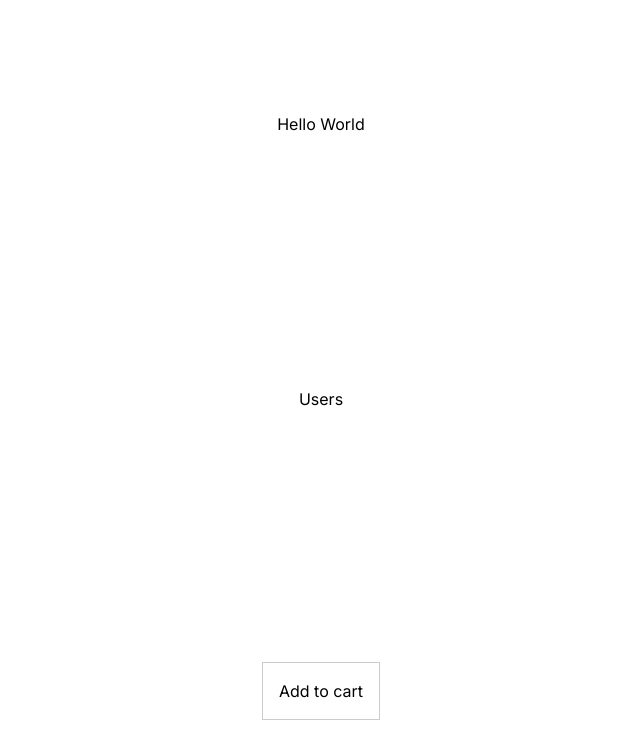
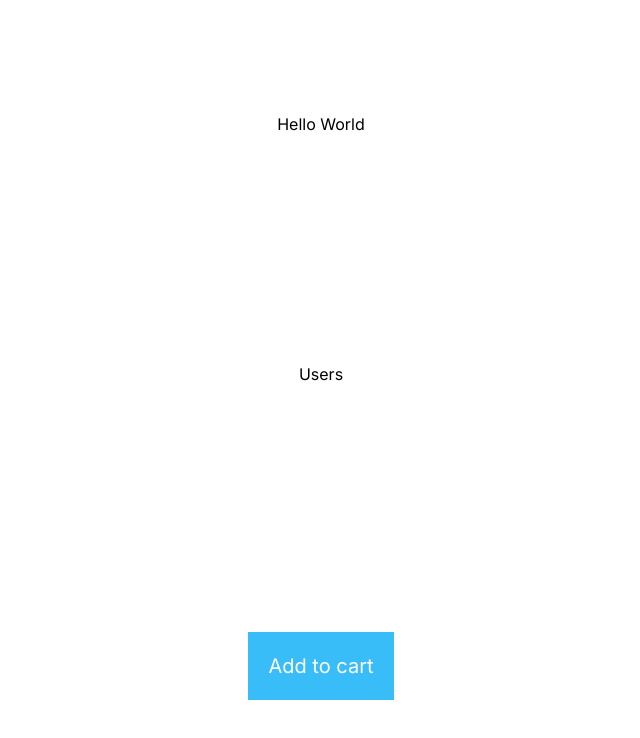
Before and after one commit to codegreene93/error-tracker, a Next.js app: page / in a window 1280 px wide. Shown: the top 738 px of the page, without its empty margins (319-959 px from the left). Built offline with nearby package versions, Linux system fonts and the light colour scheme.

Commit message:
replace with tailwind

```diff
--- a/app/components/ProductCard.tsx
+++ b/app/components/ProductCard.tsx
@@ -1,10 +1,9 @@
 import React from 'react';
 import AddtoCart from './AddtoCart';
-import styles from "./ProductCard.module.css";
 
 const ProductCard = () => {
   return (
-    <div className={styles.card}>
+    <div className="p-5 my-5 bg-sky-400 text-white text-xl hover:bg-sky-600" >
         <AddtoCart />
     </div>
   )
```
